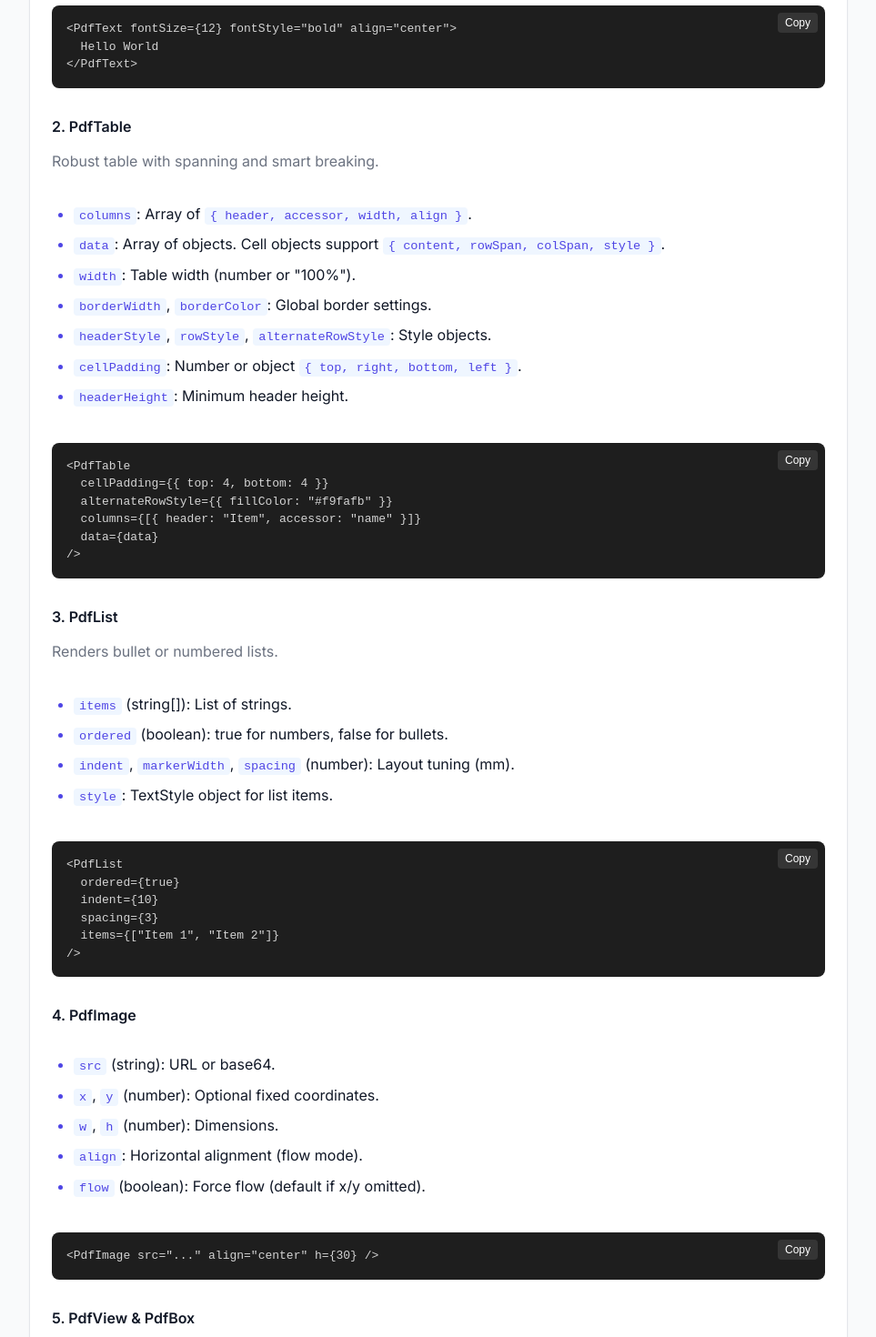
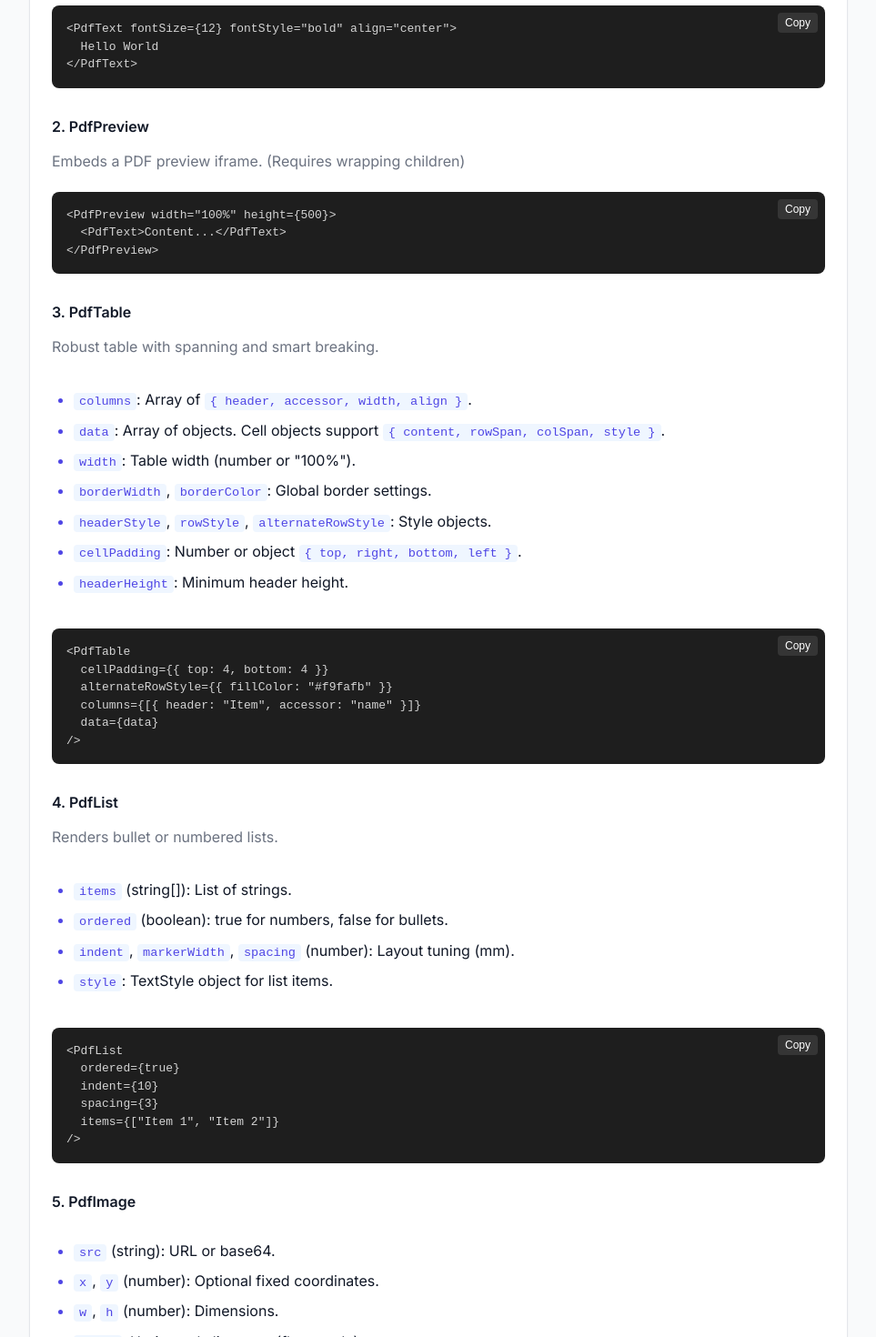
Before and after one commit to adithyavalsaraj/react-vector-pdf, a React (Vite) app: page / in a window 1280 px wide. Shown: the part 2080-3550 px from the top of the page at 91% size, without its empty margins (158-1121 px from the left). Built offline with nearby package versions, Linux system fonts and the light colour scheme.

Commit message:
update readme

```diff
--- a/src/demo/DemoApp.tsx
+++ b/src/demo/DemoApp.tsx
@@ -584,7 +584,15 @@ export const DemoApp: React.FC = () => {
 </PdfText>`}
         />
 
-        <h4>2. PdfTable</h4>
+        <h4>2. PdfPreview</h4>
+        <p>Embeds a PDF preview iframe. (Requires wrapping children)</p>
+        <CodeBlock
+          code={`<PdfPreview width="100%" height={500}>
+  <PdfText>Content...</PdfText>
+</PdfPreview>`}
+        />
+
+        <h4>3. PdfTable</h4>
         <p>Robust table with spanning and smart breaking.</p>
         <ul className="list-disc pl-5 mb-2">
           <li>
@@ -623,7 +631,7 @@ export const DemoApp: React.FC = () => {
 />`}
         />
 
-        <h4>3. PdfList</h4>
+        <h4>4. PdfList</h4>
         <p>Renders bullet or numbered lists.</p>
         <ul className="list-disc pl-5 mb-2">
           <li>
@@ -649,7 +657,7 @@ export const DemoApp: React.FC = () => {
 />`}
         />
 
-        <h4>4. PdfImage</h4>
+        <h4>5. PdfImage</h4>
         <ul className="list-disc pl-5 mb-2">
           <li>
             <code>src</code> (string): URL or base64.
@@ -669,7 +677,7 @@ export const DemoApp: React.FC = () => {
         </ul>
         <CodeBlock code={`<PdfImage src="..." align="center" h={30} />`} />
 
-        <h4>5. PdfView & PdfBox</h4>
+        <h4>6. PdfView & PdfBox</h4>
         <p>Containers for grouping and styling.</p>
         <ul className="list-disc pl-5 mb-2">
           <li>
```
Also changed, not shown: 1 other file (tests, documents, lock files or other folders).
